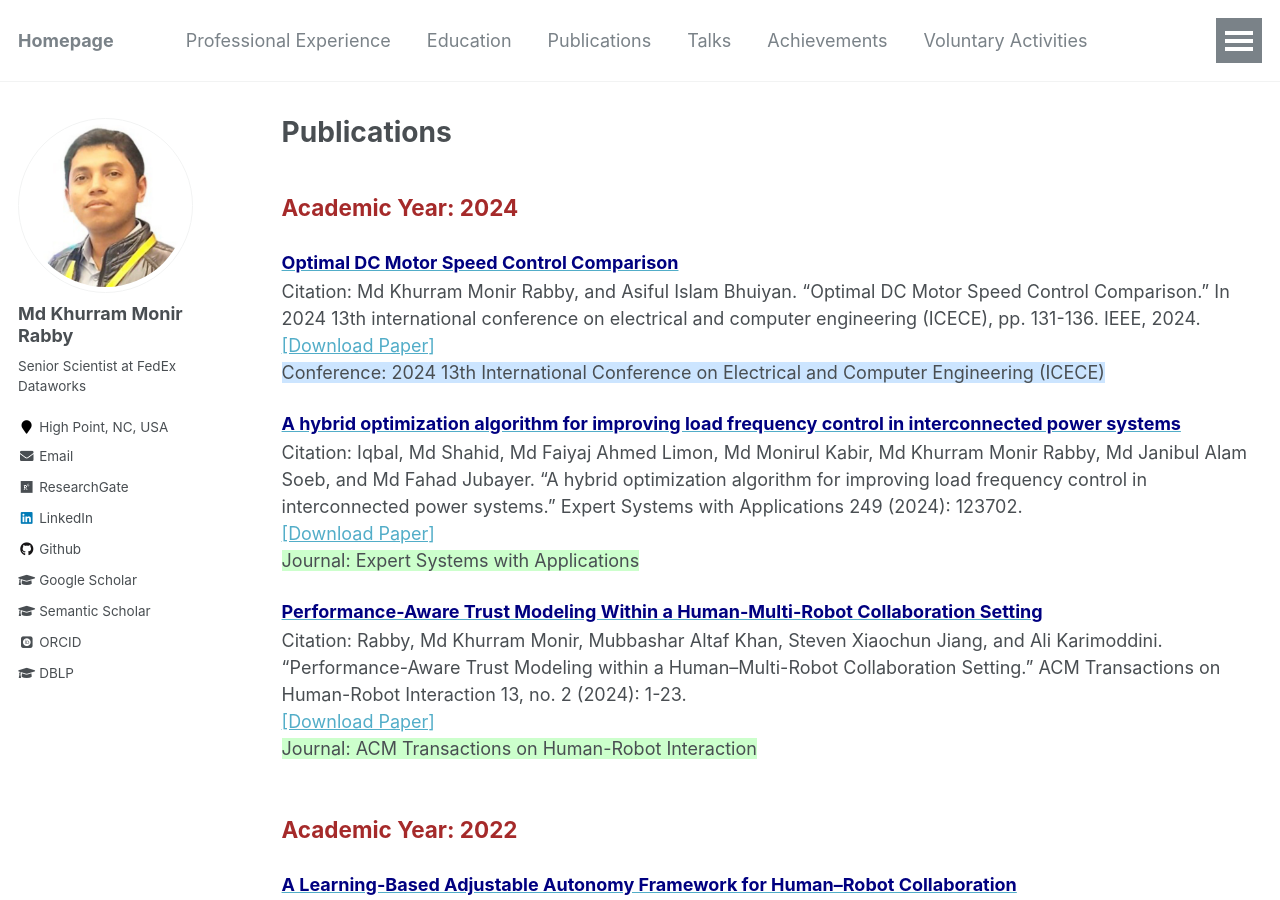
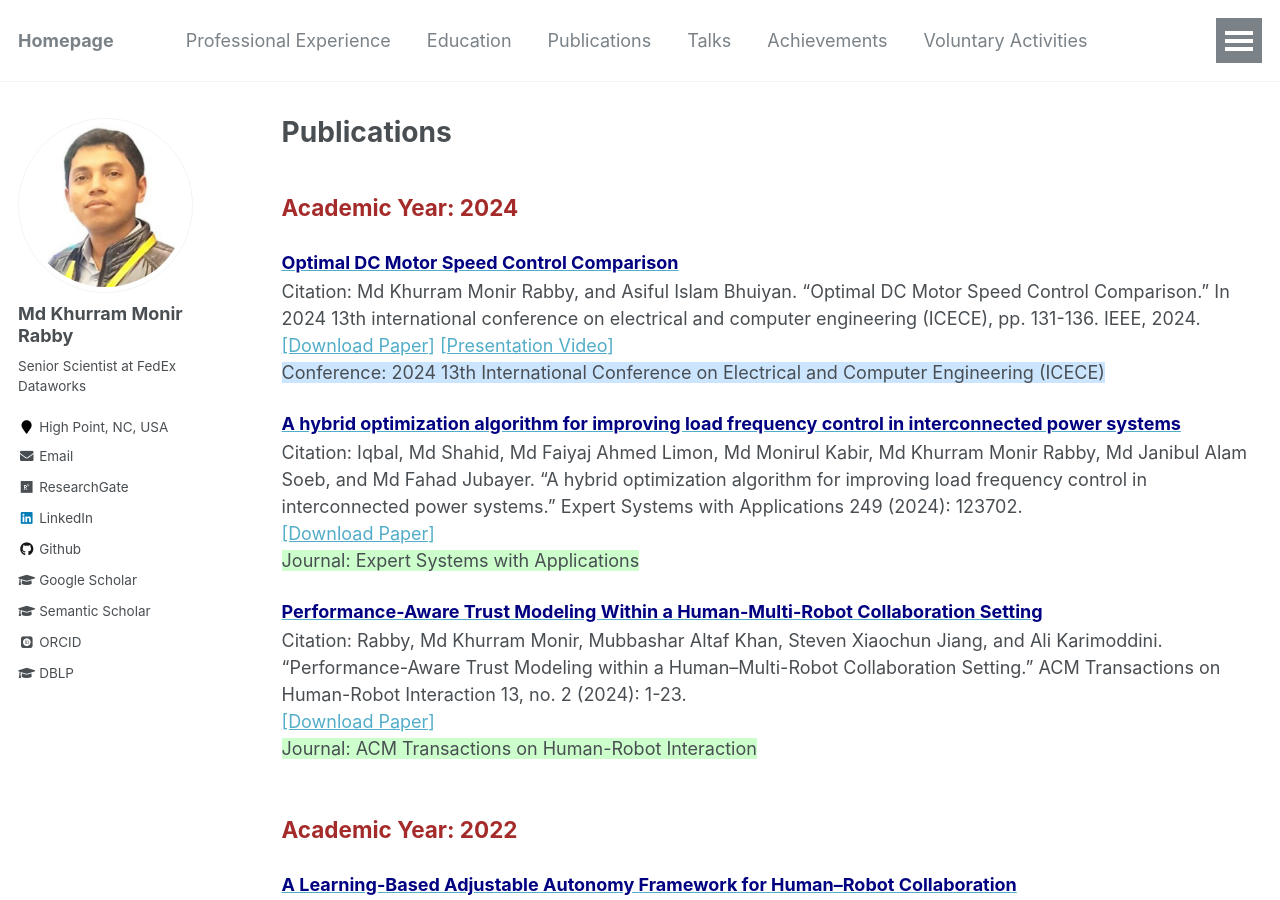
Before and after one commit to mkmrabby/mkmrabby.github.io, a Jekyll site: the page built from _pages/publications_lists.md, in a window 1280 px wide and 900 px high. Built offline with Jekyll 4.4.1, drawn with Linux system fonts in a browser that asks for light colours; some web fonts are replaced.

Commit message:
Update publications_lists.md

```diff
--- a/_pages/publications_lists.md
+++ b/_pages/publications_lists.md
@@ -10,7 +10,8 @@ author_profile: true
 
 <span style="color:black; font-size:1.1em"><b><a href="https://ieeexplore.ieee.org/abstract/document/11024856" target="_blank"><font color="Navy" size="4">Optimal DC Motor Speed Control Comparison</font></a></b></span><br/>
 Citation: Md Khurram Monir Rabby, and Asiful Islam Bhuiyan. "Optimal DC Motor Speed Control Comparison." In 2024 13th international conference on electrical and computer engineering (ICECE), pp. 131-136. IEEE, 2024.<br/>
-<a href="https://ieeexplore.ieee.org/abstract/document/11024856" target="_blank">[Download Paper]</a> <br/>
+<a href="https://ieeexplore.ieee.org/abstract/document/11024856" target="_blank">[Download Paper]</a>
+<a href="https://youtu.be/k5upKlAYapw" target="_blank">[Presentation Video]</a><br/>
 <span style="background-color:#cce5ff; font-size:1em;">Conference: 2024 13th International Conference on Electrical and Computer Engineering (ICECE)</span>
 <br/>
 
```
